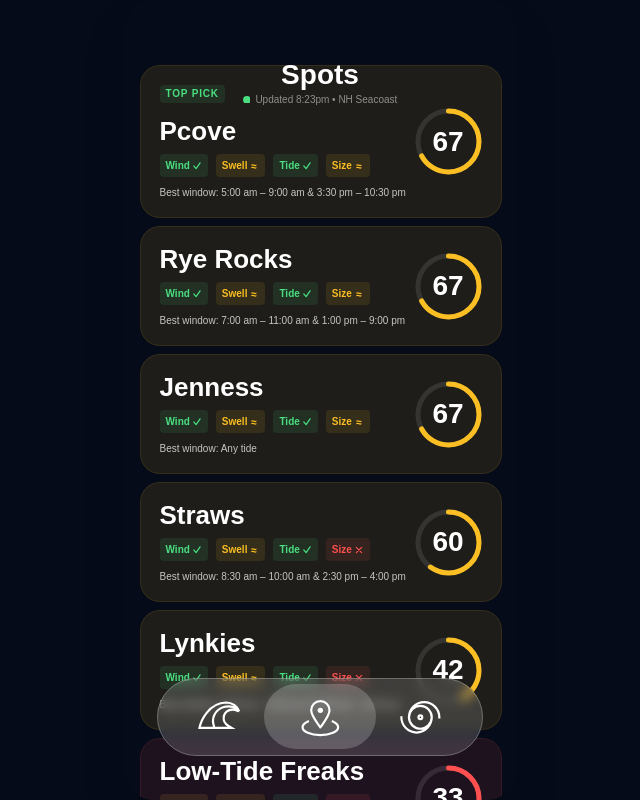
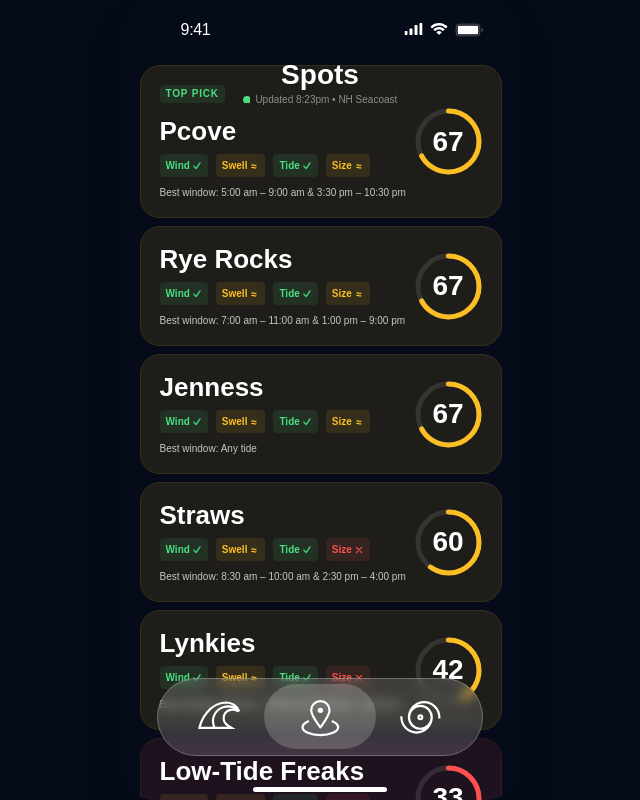
Before and after one commit to Fiak-Design/The-Report, a Next.js app: page / in a window 1280 px wide. Both pictures are taken after a click on the button 640 px from the left and 716 px from the top of the page. Shown: the whole page, without its empty margins (320-960 px from the left). Built offline with nearby package versions, Linux system fonts and the light colour scheme; no server answers; a web font is replaced by a local one.

Commit message:
commit 5

```diff
--- a/components/screens/Forecast.tsx
+++ b/components/screens/Forecast.tsx
@@ -327,7 +327,8 @@ export default function Forecast({ forecast, fetchedAt }: { forecast: ForecastDa
           <div className="content-stretch flex flex-col items-start px-[16px] py-[20px] size-full" />
         </div>
       </div>
-      <div className="hidden"><StatusBar /></div>
+      <StatusBar />
+      <div className="-translate-x-1/2 absolute bg-white bottom-[8px] h-[5px] left-1/2 rounded-[100px] w-[134px]" data-name="Home Indicator" />
       <div className="-translate-x-1/2 absolute bottom-[44.49px] content-stretch flex items-center justify-between left-1/2 px-[40px] py-[16px] rounded-[100px] w-[326px]" data-name="Nav 2" style={{ backdropFilter: "blur(6px)", WebkitBackdropFilter: "blur(6px)", background: "rgba(255, 255, 255, 0.15)" }}>
         <div aria-hidden="true" className="absolute border border-[rgba(255,255,255,0.25)] border-solid inset-0 pointer-events-none rounded-[100px]" />
         <div className="absolute bg-[rgba(255,255,255,0.2)] bottom-[6.18px] left-[206.29px] rounded-[100px] top-[6.18px] w-[112.709px]" />
--- a/components/screens/ForecastDetailsSlider.tsx
+++ b/components/screens/ForecastDetailsSlider.tsx
@@ -225,6 +225,7 @@ export default function ForecastDetailsSlider({ forecastId, tideEvents, onClose
           </div>
         </div>
       </div>
+      <div className="-translate-x-1/2 absolute bg-white bottom-[8.29px] h-[5px] left-1/2 rounded-[100px] w-[134px]" data-name="Home Indicator" />
     </div>
   );
 }
--- a/components/screens/SpotDetailsSlider.tsx
+++ b/components/screens/SpotDetailsSlider.tsx
@@ -482,6 +482,7 @@ export default function SpotDetailsSlider({ spotId, tideEvents, onClose }: SpotD
           </div>
         </div>
       </div>
+      <div className="-translate-x-1/2 absolute bg-white bottom-[8.29px] h-[5px] left-1/2 rounded-[100px] w-[134px]" data-name="Home Indicator" />
     </div>
   );
 }
--- a/components/screens/Spots.tsx
+++ b/components/screens/Spots.tsx
@@ -332,7 +332,8 @@ export default function Spots({ spots, fetchedAt }: { spots: SpotData[]; fetched
         </div>
       </div>
 
-      <div className="hidden"><StatusBar /></div>
+      <StatusBar />
+      <div className="-translate-x-1/2 absolute bg-white bottom-[8px] h-[5px] left-1/2 rounded-[100px] w-[134px]" data-name="Home Indicator" />
       <div className="-translate-x-1/2 absolute bottom-[44.49px] content-stretch flex items-center justify-between left-1/2 px-[40px] py-[16px] rounded-[100px] w-[326px]" data-name="Nav 2" style={{ backdropFilter: "blur(6px)", WebkitBackdropFilter: "blur(6px)", background: "rgba(255, 255, 255, 0.15)" }}>
         <div aria-hidden="true" className="absolute border border-[rgba(255,255,255,0.25)] border-solid inset-0 pointer-events-none rounded-[100px]" />
         <div className="absolute bg-[rgba(255,255,255,0.2)] bottom-[6.18px] left-[106.65px] rounded-[100px] top-[6.18px] w-[112.709px]" />
--- a/components/screens/Today.tsx
+++ b/components/screens/Today.tsx
@@ -304,7 +304,8 @@ export default function Today({ topSpot, conditions }: TodayProps) {
 
   return (
     <div className="bg-[#050b19] overflow-clip relative rounded-[30px] size-full" data-name="Today">
-      <div className="hidden"><StatusBar /></div>
+      <StatusBar />
+      <div className="-translate-x-1/2 absolute bg-white bottom-[8px] h-[5px] left-1/2 rounded-[100px] w-[134px]" data-name="Home Indicator" />
 
       {/* Frame48 */}
       <div className="-translate-x-1/2 absolute bottom-[24.46px] content-stretch flex flex-col gap-[8px] items-center left-1/2">
```
